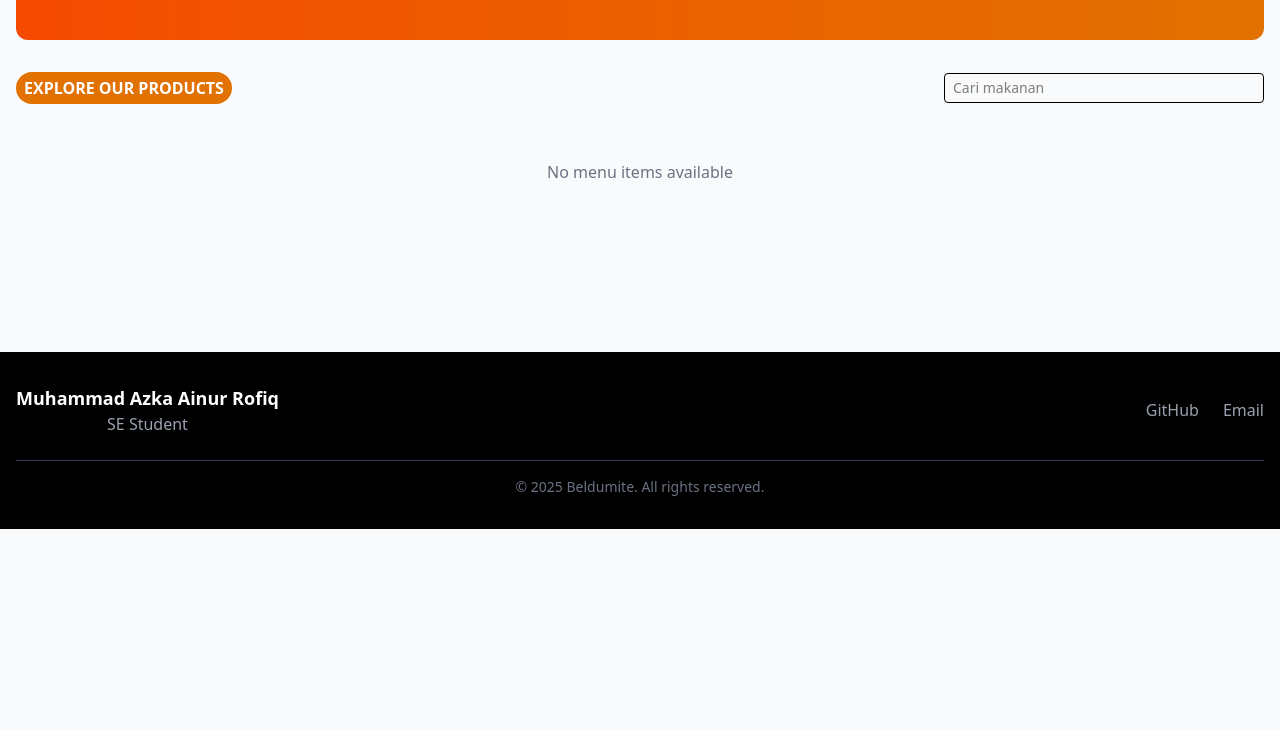
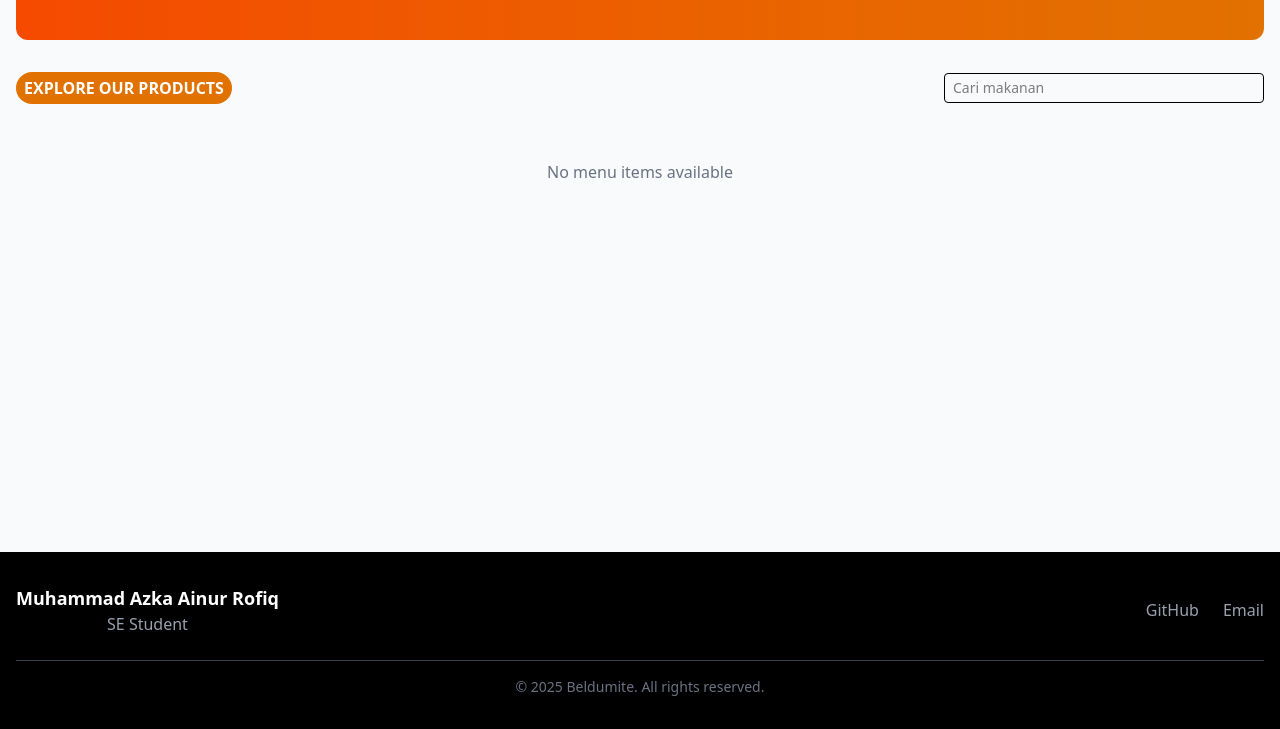
Before and after one commit to Beldumite/victini, a website built with Vite: page frontend/index.html in a window 1280 px wide. Shown: the part 529-1258 px from the top of the page. Before the commit the page ends 1058 px from the top, so only its background shows below. Built offline with nearby package versions, Linux system fonts and the light colour scheme; files whose address does not match are found by name.

Commit message:
fixed some unoptimal footer behavior

```diff
--- a/frontend/index.html
+++ b/frontend/index.html
@@ -170,7 +170,7 @@
         </div>
     </div>
 
-    <footer class="bg-black text-white py-8 mt-20">
+    <footer class="bg-black text-white py-8 bottom-0 left-0 right-0 mt-70">
         <div class="container mx-auto px-4 text-center">
             <div class="flex flex-col md:flex-row justify-between items-center space-y-4 md:space-y-0">
                 <div>
@@ -180,11 +180,11 @@
 
                 <div class="flex space-x-6">
                     <a href="https://github.com/beldumite" target="_blank"
-                       class="text-gray-400 hover:text-white transition-colors">
+                        class="text-gray-400 hover:text-white transition-colors">
                         GitHub
                     </a>
                     <a href="azkaarrofiq12@gmail.com"
-                       class="text-gray-400 hover:text-white transition-colors">
+                        class="text-gray-400 hover:text-white transition-colors">
                         Email
                     </a>
                 </div>
```
